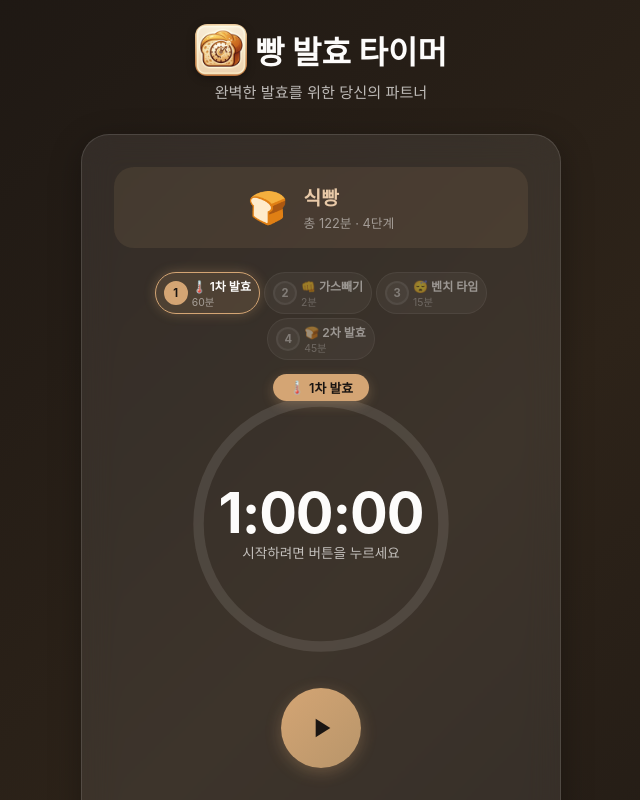
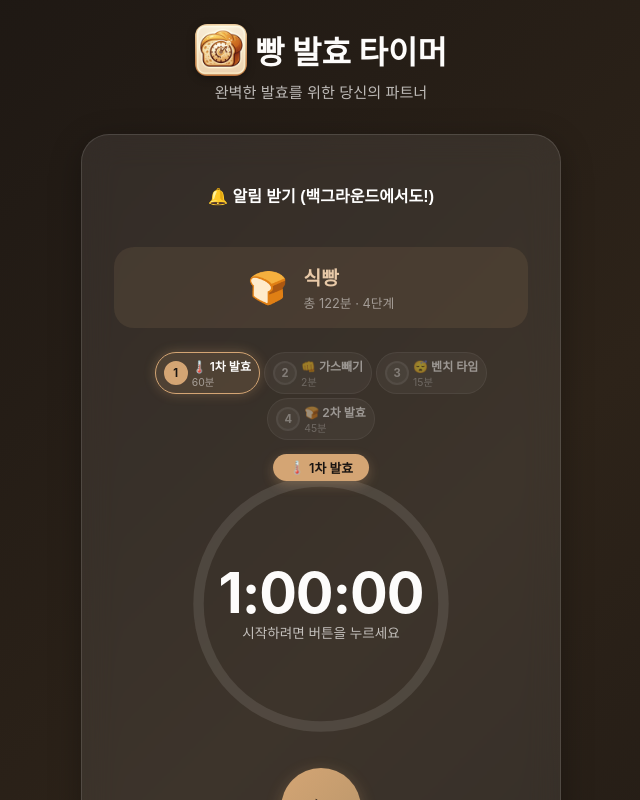
Before and after one commit to wi4077/Fermentation_Timer, a React (Vite) app: page / in a window 1280 px wide. Shown: the top 800 px of the page, without its empty margins (319-959 px from the left). Built offline with nearby package versions, Linux system fonts and the light colour scheme; no server answers.

Commit message:
feat: 하이브리드 푸시 알림 연동 구현
- 푸시 알림 구독 버튼 UI 추가
- 타이머 시작 시 푸시 스케줄 DB에 저장
- 타이머 리셋 시 스케줄 삭제
- Cron-job.org를 통한 백그라운드 알림 지원

```diff
--- a/src/App.css
+++ b/src/App.css
@@ -104,3 +104,34 @@
         font-size: 1rem;
     }
 }
+
+/* 푸시 알림 스타일 */
+.push-subscribe-btn {
+    width: 100%;
+    padding: var(--space-md);
+    margin-bottom: var(--space-lg);
+    background: linear-gradient(135deg, var(--accent-primary), var(--accent-secondary));
+    border: none;
+    border-radius: var(--radius-md);
+    color: white;
+    font-size: 1rem;
+    font-weight: 600;
+    cursor: pointer;
+    transition: all 0.3s ease;
+}
+
+.push-subscribe-btn:hover {
+    transform: translateY(-2px);
+    box-shadow: 0 4px 12px rgba(212, 165, 116, 0.4);
+}
+
+.push-status {
+    text-align: center;
+    padding: var(--space-sm) var(--space-md);
+    margin-bottom: var(--space-lg);
+    background: rgba(72, 187, 120, 0.15);
+    border: 1px solid rgba(72, 187, 120, 0.3);
+    border-radius: var(--radius-md);
+    color: #48bb78;
+    font-size: 0.9rem;
+}
--- a/src/App.tsx
+++ b/src/App.tsx
@@ -1,9 +1,10 @@
-import { useState, useEffect } from 'react';
+import { useState, useEffect, useCallback } from 'react';
 import { TimerDisplay, Controls, StageProgress } from './components/Timer';
 import { BreadSelector } from './components/BreadSelector';
 import { PresetEditor } from './components/PresetEditor';
 import { useMultiStageTimer } from './hooks/useTimer';
 import { useCustomPresets } from './hooks/useCustomPresets';
+import { usePushNotification } from './hooks/usePushNotification';
 import { defaultPresets, getTotalTime, type BreadPreset } from './data/presets';
 import logoImage from '/PhotoshopExtension_Image-Photoroom.png';
 import './App.css';
@@ -15,12 +16,43 @@ function App() {
     const [selectedBread, setSelectedBread] = useState<BreadPreset>(defaultPresets[0]);
     const timer = useMultiStageTimer(selectedBread.stages);
     const { customPresets, savePreset, deletePreset } = useCustomPresets();
+    const pushNotification = usePushNotification();
 
     // 빵 선택 시 타이머 단계 업데이트
     useEffect(() => {
         timer.setStages(selectedBread.stages);
         // eslint-disable-next-line react-hooks/exhaustive-deps
     }, [selectedBread]);
+
+    // 타이머 시작 시 푸시 알림 스케줄 저장
+    const handleStart = useCallback(async () => {
+        timer.start();
+
+        // 푸시 알림 구독되어 있으면 스케줄 저장
+        if (pushNotification.isSubscribed) {
+            try {
+                // 현재 단계부터 남은 모든 단계의 알림 스케줄
+                let accumulatedTime = 0;
+                for (let i = timer.currentStageIndex; i < selectedBread.stages.length; i++) {
+                    accumulatedTime += selectedBread.stages[i].durationMinutes * 60;
+                    const message = i < selectedBread.stages.length - 1
+                        ? `${selectedBread.stages[i].name} 단계 완료!`
+                        : `${selectedBread.name} 발효 완료! 🎉`;
+                    await pushNotification.scheduleNotification(accumulatedTime, message);
+                }
+            } catch (error) {
+                console.error('Failed to schedule notifications:', error);
+            }
+        }
+    }, [timer, pushNotification, selectedBread]);
+
+    // 타이머 리셋 시 스케줄 삭제
+    const handleResetAll = useCallback(async () => {
+        timer.resetAll();
+        if (pushNotification.isSubscribed) {
+            await pushNotification.cancelScheduledNotifications();
+        }
+    }, [timer, pushNotification]);
 
     const handleBreadSelect = (preset: BreadPreset) => {
         setSelectedBread(preset);
@@ -66,6 +98,21 @@ function App() {
             <main className="glass-card">
                 {mode === 'timer' ? (
                     <>
+                        {/* 푸시 알림 구독 버튼 */}
+                        {pushNotification.isSupported && !pushNotification.isSubscribed && (
+                            <button
+                                className="push-subscribe-btn"
+                                onClick={pushNotification.subscribe}
+                            >
+                                🔔 알림 받기 (백그라운드에서도!)
+                            </button>
+                        )}
+                        {pushNotification.isSubscribed && (
+                            <div className="push-status">
+                                ✅ 백그라운드 알림 활성화됨
+                            </div>
+                        )}
+
                         <div className="selected-bread">
                             <span className="selected-emoji">{selectedBread.emoji}</span>
                             <div className="selected-info">
@@ -89,11 +136,11 @@ function App() {
 
                         <Controls
                             status={timer.status}
-                            onStart={timer.start}
+                            onStart={handleStart}
                             onPause={timer.pause}
                             onResume={timer.resume}
                             onResetStage={timer.resetStage}
-                            onResetAll={timer.resetAll}
+                            onResetAll={handleResetAll}
                             onNextStage={timer.nextStage}
                             hasNextStage={timer.currentStageIndex < timer.totalStages - 1}
                         />
```
